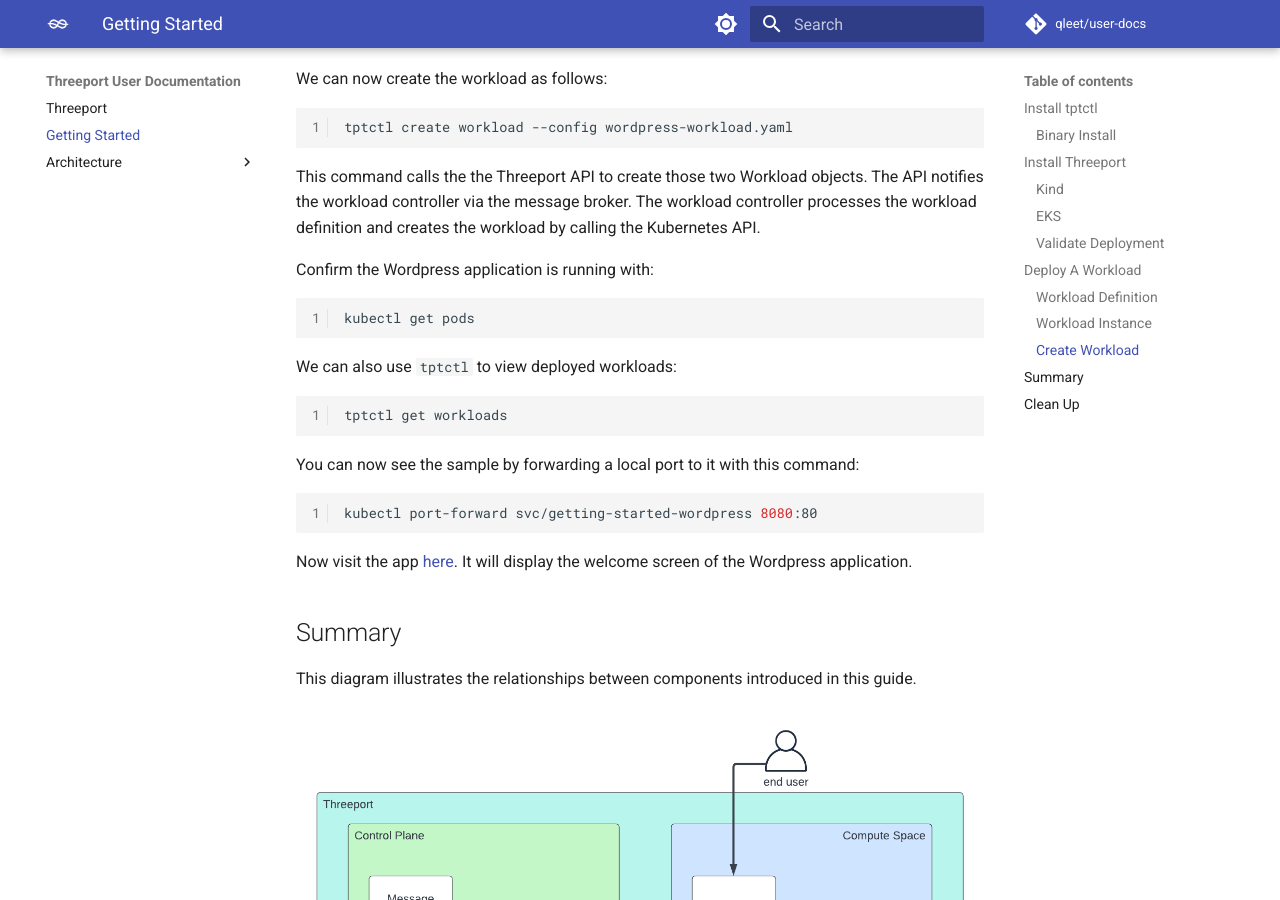
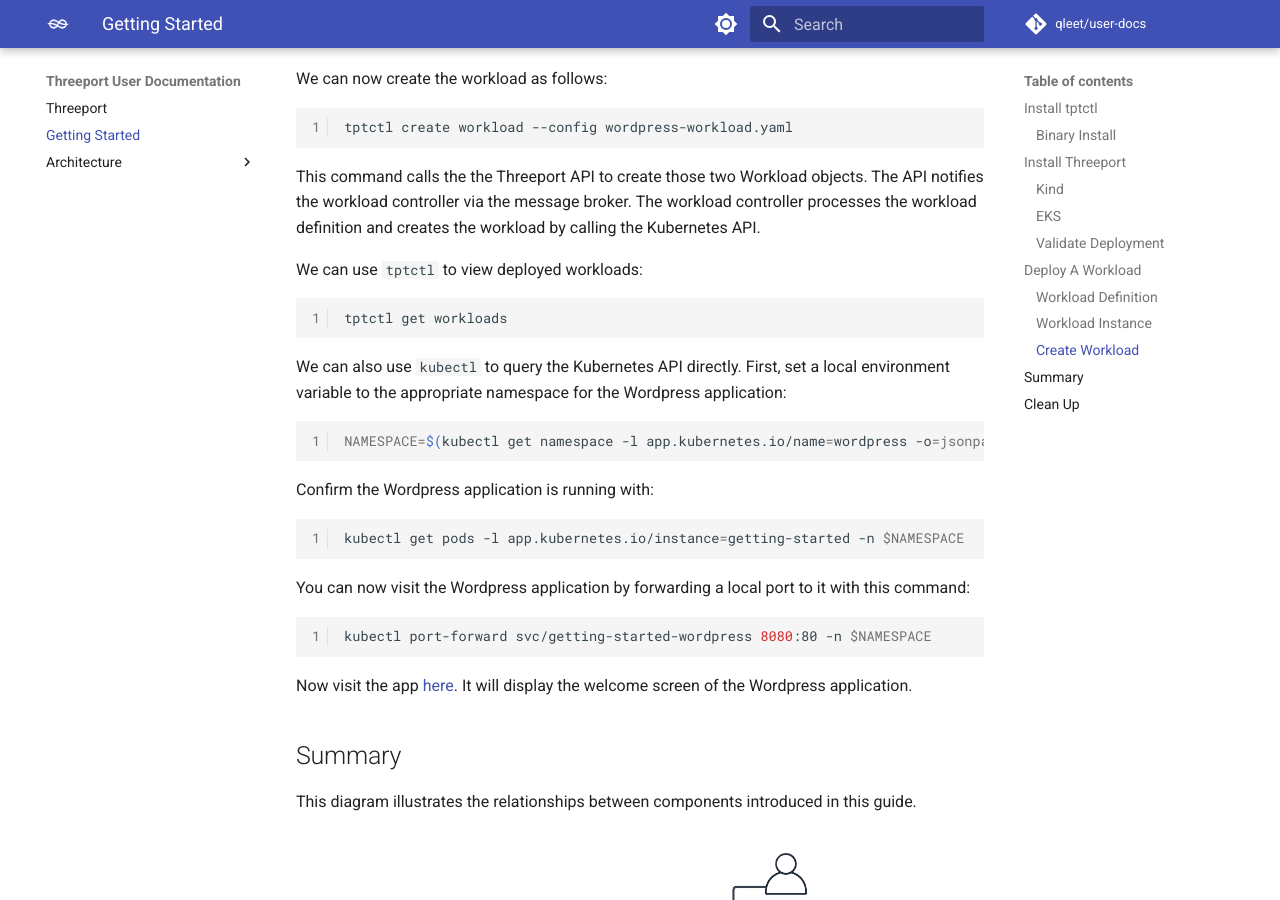
Before and after one commit to qleet/user-docs, an MkDocs documentation site: the page built from docs/getting-started.md, in a window 1280 px wide and 900 px high, scrolled down 2863 px. Built offline with MkDocs 1.6.1 and Material for MkDocs 9.7.7, drawn with Linux system fonts in a browser that asks for light colours; comment, search, counter and statistics services are not loaded.

Commit message:
docs: update kubectl commands for viewing wordpress application

````diff
--- a/docs/getting-started.md
+++ b/docs/getting-started.md
@@ -140,25 +140,32 @@
 controller processes the workload definition and creates the workload by calling
 the Kubernetes API.
 
-Confirm the Wordpress application is running with:
-
-```bash
-kubectl get pods
-```
-
-We can also use `tptctl` to view deployed workloads:
+We can use `tptctl` to view deployed workloads:
 
 ```bash
 tptctl get workloads
 ```
 
-You can now see the sample by forwarding a local port to it with this command:
+We can also use `kubectl` to query the Kubernetes API directly. First, set a local
+environment variable to the appropriate namespace for the Wordpress application:
 
 ```bash
-kubectl port-forward svc/getting-started-wordpress 8080:80
+NAMESPACE=$(kubectl get namespace -l app.kubernetes.io/name=wordpress -o=jsonpath='{.items[*].metadata.name}')
 ```
 
-Now visit the app [here](http://localhost:8888).  It will display the welcome screen of
+Confirm the Wordpress application is running with:
+
+```bash
+kubectl get pods -l app.kubernetes.io/instance=getting-started -n $NAMESPACE
+```
+
+You can now visit the Wordpress application by forwarding a local port to it with this command:
+
+```bash
+kubectl port-forward svc/getting-started-wordpress 8080:80 -n $NAMESPACE
+```
+
+Now visit the app [here](http://localhost:8080).  It will display the welcome screen of
 the Wordpress application.
 
 ## Summary
````
